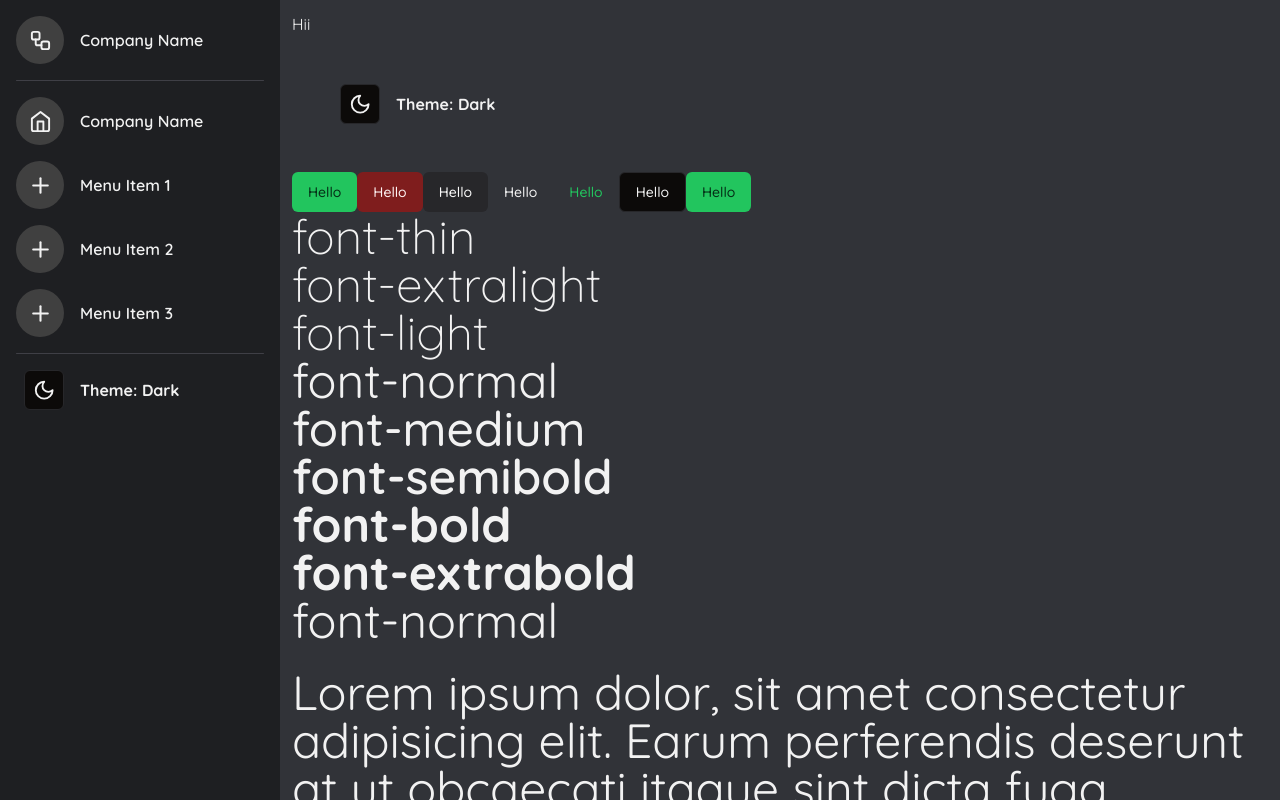
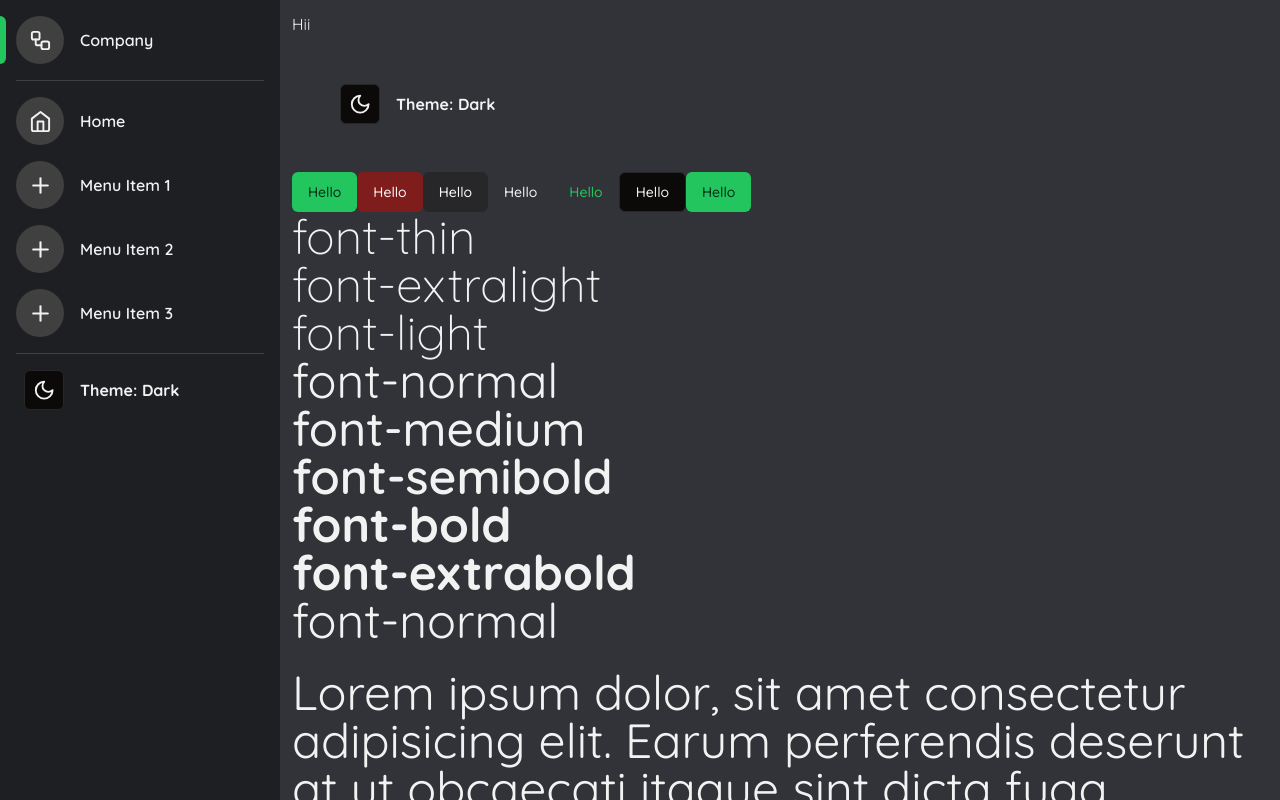
Before and after one commit to faran4iqvia/nextjs-shadcn, a Next.js app: page / in a window 1280 px wide. Shown: the top 800 px of the page. Built offline with nearby package versions, Linux system fonts and the light colour scheme.

Commit message:
🎉 fix: show active route

```diff
--- a/components/navigation/nav-sidebar.tsx
+++ b/components/navigation/nav-sidebar.tsx
@@ -7,29 +7,28 @@ import ThemeToggle from '@/components/theme-toggle';
 const NavSidebar = () => {
   return (
     <nav className="space-y-4 flex flex-col font-semibold items-center h-full w-full bg-gray-100 dark:bg-[#1e1f22] p-4">
-      <button className="group flex items-center w-full gap-4">
-        <div className="flex h-[48px] w-[48px] rounded-[24px] group-hover:rounded-[16px] transition-all overflow-hidden items-center justify-center bg-background dark:bg-neutral-700 group-hover:bg-emerald-500">
+      <button className="group relative flex items-center w-full gap-4">
+        <div className="absolute -left-4 bg-primary rounded-r-full transition-all w-[6px]  h-full" />
+        <div className="flex h-[48px] w-[48px] rounded-[24px] group-hover:rounded-[16px] transition-all overflow-hidden items-center justify-center bg-background dark:bg-neutral-700 group-hover:bg-primary">
           <Workflow className="group-hover:text-white transition" size={23} />
         </div>
-       Company Name
+        Company
       </button>
 
       <Separator className="h-[1px] bg-zinc-300 dark:bg-zinc-700 rounded-md !mt-4 mx-auto" />
       <ScrollArea className="flex flex-col gap-y-4 w-full">
-
-      <button className="group flex items-center w-full gap-4 mb-4">
-        <div className="flex h-[48px] w-[48px] rounded-[24px] group-hover:rounded-[16px] transition-all overflow-hidden items-center justify-center bg-background dark:bg-neutral-700 group-hover:bg-emerald-500">
-          <Home className="group-hover:text-white transition" size={23} />
-        </div>
-       Company Name
-      </button>
-
+        <button className="group relative  flex items-center w-full gap-4 mb-4">
+          <div className="flex h-[48px] w-[48px] rounded-[24px] group-hover:rounded-[16px] transition-all overflow-hidden items-center justify-center bg-background dark:bg-neutral-700 group-hover:bg-primary">
+            <Home className="group-hover:text-white transition" size={23} />
+          </div>
+          Home
+        </button>
 
         {Array(3)
           .fill('-')
           .map((_, i) => (
             <button key={i} className="group flex items-center w-full gap-4 mb-4">
-              <div className="flex h-[48px] w-[48px] rounded-[24px] group-hover:rounded-[16px] transition-all overflow-hidden items-center justify-center bg-background dark:bg-neutral-700 group-hover:bg-emerald-500">
+              <div className="flex h-[48px] w-[48px] rounded-[24px] group-hover:rounded-[16px] transition-all overflow-hidden items-center justify-center bg-background dark:bg-neutral-700 group-hover:bg-primary">
                 <Plus className="group-hover:text-white transition" size={25} />
               </div>
               Menu Item {i + 1}
```
